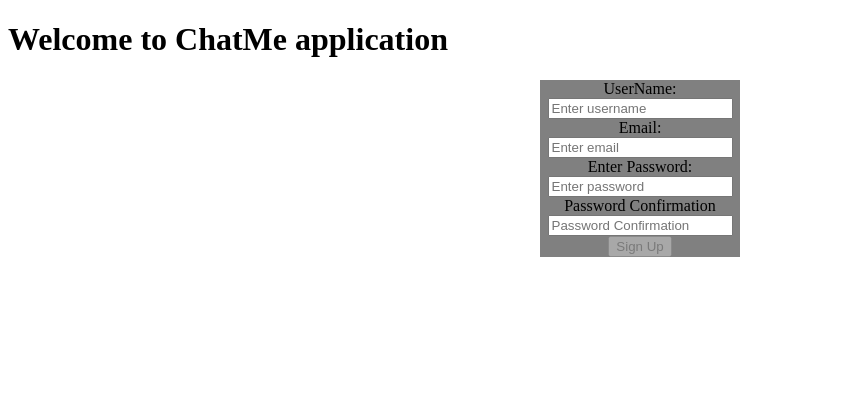
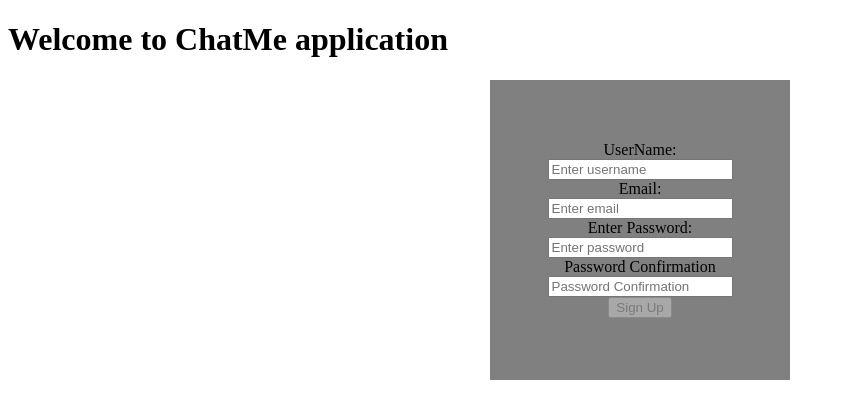
Before and after one commit to kamaukimani/ChatMe, a React (Vite) app in the folder client/: page / in a window 1280 px wide. Shown: the top 418 px of the page, without its empty margins (0-845 px from the left). Built offline with nearby package versions, Linux system fonts and the light colour scheme.

Commit message:
update styles

```diff
--- a/client/src/index.css
+++ b/client/src/index.css
@@ -11,10 +11,11 @@
 
 
 .signup {
-  /* display: flex;
-  flex-direction: column; */
-  width: 200px;
-  /* justify-content: center; */
-  /* align-items: center; */
+  display: flex;
+  flex-direction: column;
+  width: 300px;
+  height: 300px;
+  justify-content: center;
+  align-items: center;
   background: grey;
 }
```
